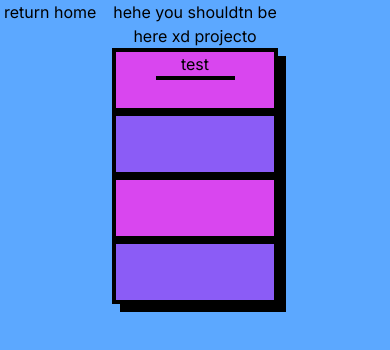
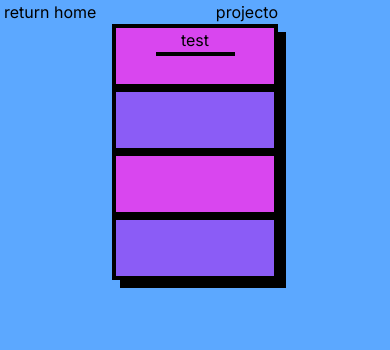
Before and after one commit to ElSammen/liamsalmon.com, a Next.js app: page /pages/projects in a window 390 px wide. Shown: the top 350 px of the page. Built offline with nearby package versions, Linux system fonts and the light colour scheme.

Commit message:
anim added, styling changes for responsiveness

```diff
--- a/app/pages/projects/page.js
+++ b/app/pages/projects/page.js
@@ -9,7 +9,6 @@ export default function Projects() {
                         <span>return home</span>
                     </div>
                 </Link>
-                hehe you shouldtn be here xd
                 projecto
                 <div className="projectbox flex sm:flex-row flex-wrap justify-between w-full sm:mx-auto sm:my-[3rem] text-center md: text-left">
                     <div className="flex flex-col bg-fuchsia-500 border-4 border-black shadow-[8px_8px_0px_rgba(0,0,0,1)] w-[20rem] h-[4rem] text-center">
```
